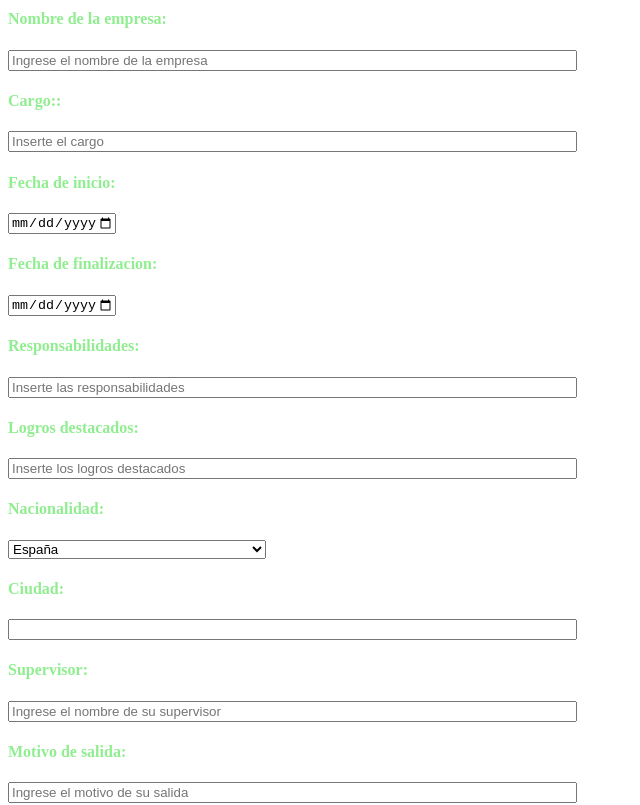
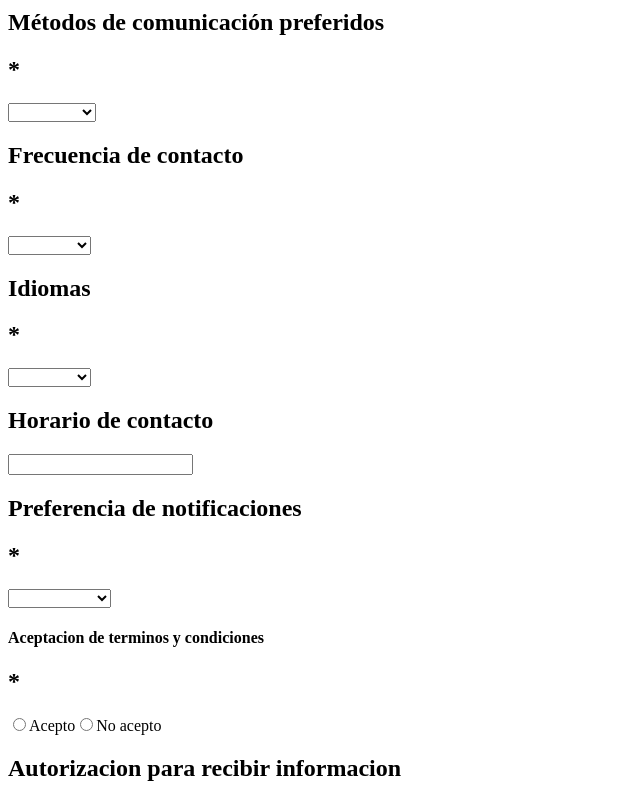
Before and after one commit to arizaxel16/Parcial_III, an Angular app in the folder google/: page / in a window 1280 px wide. Shown: the part 3320-4125 px from the top of the page, without its empty margins (0-640 px from the left). Built offline with nearby package versions, Linux system fonts and the light colour scheme.

Commit message:
work html

```diff
--- a/google/src/app/work-form/work-form.component.html
+++ b/google/src/app/work-form/work-form.component.html
@@ -1,26 +1,83 @@
 <div class="work-container">
-  <!-- <form id="work-form" *ngIf="workForm" [formGroup]="workForm"> -->
-  <form id="work-form">
-    <h3 style="color: black">Historia laboral:</h3>
-    <h4 style="color: lightgreen">Nombre de la empresa:</h4>
-    <input
-      type="text"
-      placeholder="Ingrese el nombre de la empresa"
-      size="68"
-    />
-    <h4 style="color: lightgreen">Cargo::</h4>
-    <input type="text" placeholder="Inserte el cargo" size="68" />
-    <h4 style="color: lightgreen">Fecha de inicio:</h4>
-    <input type="date" value="aa-mm-dd" min="1960-01-01" max="2023-12-31" />
-    <h4 style="color: lightgreen">Fecha de finalizacion:</h4>
-    <input type="date" value="aa-mm-dd" min="1960-01-01" max="2023-12-31" />
-    <h4 style="color: lightgreen">Responsabilidades:</h4>
-    <input type="text" placeholder="Inserte las responsabilidades" size="68" />
-    <h4 style="color: lightgreen">Logros destacados:</h4>
-    <input type="text" placeholder="Inserte los logros destacados" size="68" />
+  <form id="work-form" *ngIf="workForm" [formGroup]="workForm">
+    <h3>Historia laboral:</h3>
 
-    <h4 style="color: lightgreen">Nacionalidad:</h4>
-    <select name="pais">
+    <!-- Enterprise Name -->
+    <div class="form-data-container">
+      <h2>Nombre de la empresa</h2>
+      <div class="textInputWrapper">
+        <input class="textInput" type="text" formControlName="enterprise" id="enterprise_input">
+      </div>
+    </div>
+    <div *ngIf="healthForm.get('enterprise')!.invalid && healthForm.get('enterprise')!.touched" class="error-message">
+      (max 50 char).
+    </div>
+
+    <!-- Position Input -->
+    <div class="form-data-container">
+      <h2>Cargo</h2>
+      <div class="textInputWrapper">
+        <input class="textInput" type="text" formControlName="position" id="position_input">
+      </div>
+    </div>
+    <div *ngIf="healthForm.get('position')!.invalid && healthForm.get('position')!.touched" class="error-message">
+      (max 100 char).
+    </div>
+    <!-- Start Date -->
+    <div class="form-data-container">
+      <span>
+        <h4>Fecha de inicio</h4>
+        <h2 class="asterisk">*</h2>
+      </span>
+      <input type="date" formControlName="startdate" id="startdate_input" />
+      <!-- [min]="minDateStart" [max]="maxDateStart" -->
+    </div>
+    <div *ngIf="personalForm.get('startdate')!.invalid && personalForm.get('startdate')!.touched" class="error-message">
+      Campo obligatorio
+    </div>
+    <!-- End Date -->
+    <div class="form-data-container">
+      <span>
+        <h4>Fecha de inicio</h4>
+        <h2 class="asterisk">*</h2>
+      </span>
+      <input type="date" formControlName="enddate" id="enddate_input" />
+      <!-- [min]="minDateend" [max]="maxDateend" -->
+    </div>
+    <div *ngIf="personalForm.get('enddate')!.invalid && personalForm.get('enddate')!.touched" class="error-message">
+      Campo obligatorio
+    </div>
+
+    <!-- Responsabilities -->
+    <div class="form-data-container">
+      <span>
+        <h4>Responsabilidades</h4>
+        <h2 class="asterisk">*</h2>
+      </span>
+      <input class="textInput" type="text" formControlName="responsabilities" id="responsabilities_input" />
+    </div>
+    <div *ngIf="personalForm.get('responsabilities')!.invalid && personalForm.get('responsabilities')!.touched"
+      class="error-message">
+      Campo obligatorio, No se pueden utilizar simbolos! (max 200 char).
+    </div>
+
+    <!-- Achievements -->
+    <div class="form-data-container">
+      <h4>Logros destacables</h4>
+      <input class="textInput" type="text" formControlName="achievements" id="achievements_input" />
+    </div>
+    <div *ngIf="personalForm.get('achievements')!.invalid && personalForm.get('achievements')!.touched"
+      class="error-message">
+      (max 100 char)
+    </div>
+
+    <!-- Nationality -->
+    <div class="form-data-container">
+      <span>
+        <h4>Pais de desarrollo</h4>
+        <h2 class="asterisk">*</h2>
+      </span>
+      <select id="country-input" formControlName="country">
         <option value="AF">Afganistán</option>
         <option value="AL">Albania</option>
         <option value="DE">Alemania</option>
@@ -256,15 +313,32 @@
         <option value="ZM">Zambia</option>
         <option value="ZW">Zimbabue</option>
       </select>
-    <h4 style="color: lightgreen">Ciudad:</h4>
-    <input size="68" type="text" />
-    <h4 style="color: lightgreen">Supervisor:</h4>
-    <input
-      size="68"
-      placeholder="Ingrese el nombre de su supervisor"
-      type="text"
-    />
-    <h4 style="color: lightgreen">Motivo de salida:</h4>
-    <input size="68" placeholder="Ingrese el motivo de su salida" type="text" />
+    </div>
+    <div *ngIf="personalForm.get('country')!.invalid && personalForm.get('country')!.touched" class="error-message">
+      El campo es obligatorio ! Seleccione una opción...
+    </div>
+
+    <!-- Supervisor Input -->
+    <div class="form-data-container">
+      <h2>Supervisor</h2>
+      <div class="textInputWrapper">
+        <input class="textInput" type="text" formControlName="supervisor" id="supervisor_input"
+          [placeholder]="supervisor_placeholder">
+      </div>
+    </div>
+    <div *ngIf="workForm.get('supervisor')!.invalid && workForm.get('supervisor')!.touched" class="error-message">
+      Campo obligatorio, No se pueden utilizar simbolos! (max 50 char)
+    </div>
+
+    <!-- Exit Input -->
+    <div class="form-data-container">
+      <h2>Motivo de salida</h2>
+      <div class="textInputWrapper">
+        <input class="textInput" type="text" formControlName="exit" id="exit_input">
+      </div>
+    </div>
+    <div *ngIf="workForm.get('exit')!.invalid && workForm.get('exit')!.touched" class="error-message">
+      Campo obligatorio, No se pueden utilizar simbolos! (max 150 char)
+    </div>
   </form>
 </div>
```
Lines whose indentation alone changed are shown as unchanged.
